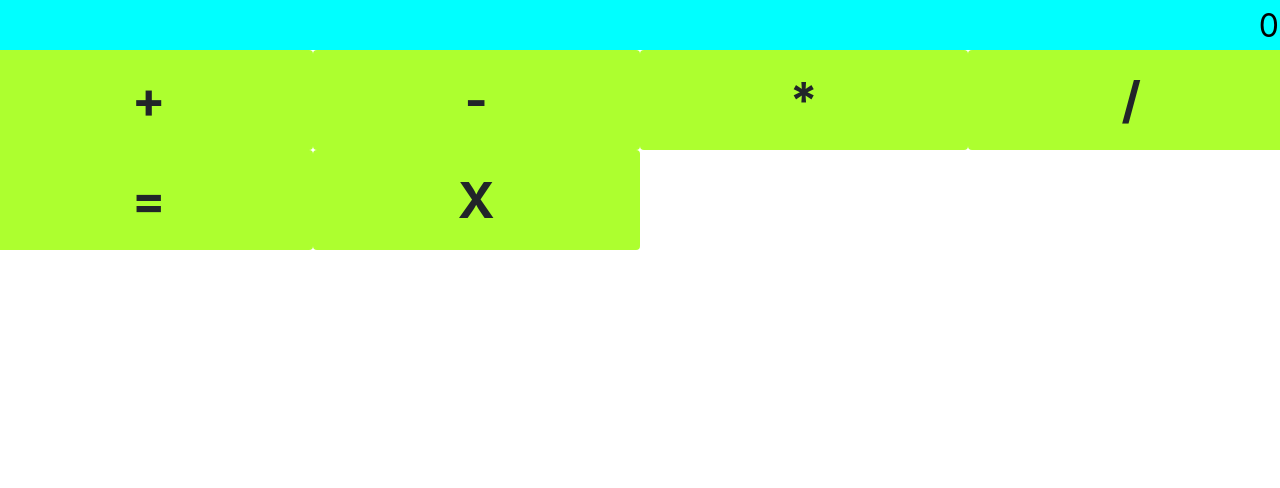
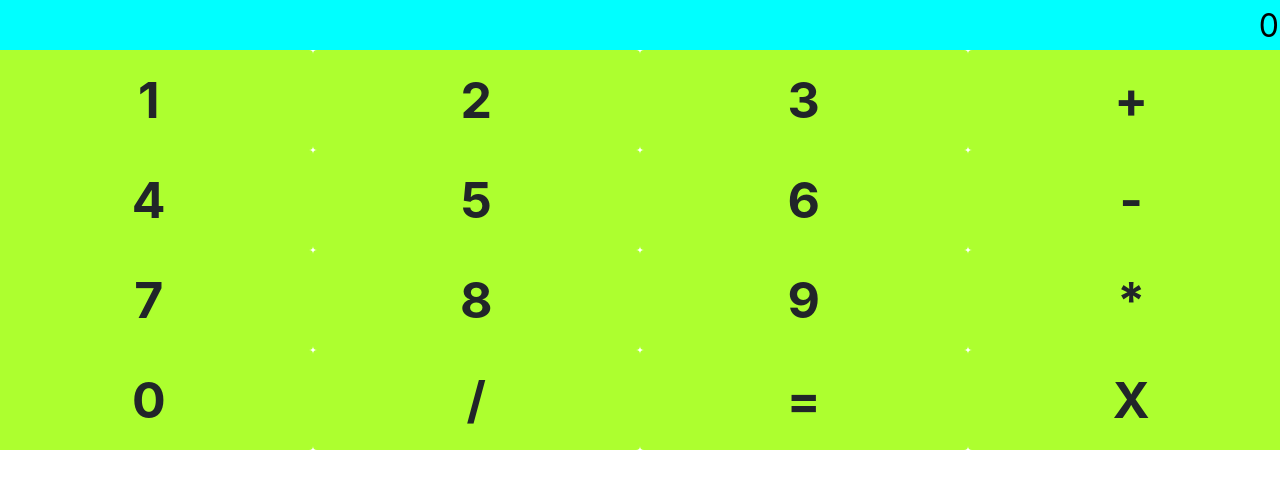
Before and after one commit to Tahirbhalli/react-calculator, a React (Create React App) app: page / in a window 1280 px wide. Shown: the top 488 px of the page. Built offline with nearby package versions, Linux system fonts and the light colour scheme.

Commit message:
stateless components

```diff
--- a/src/component/Number.js
+++ b/src/component/Number.js
@@ -1,30 +1,10 @@
+/* eslint-disable react/destructuring-assignment */
+/* eslint-disable react/prop-types */
 /* eslint-disable react/button-has-type */
-/* eslint-disable jsx-a11y/click-events-have-key-events */
-/* eslint-disable jsx-a11y/no-static-element-interactions */
-/* eslint-disable react/destructuring-assignment */
-// /* eslint-disable react/prop-types */
-// import React, { Component } from 'react';
+import React from 'react';
 
-// export default class Number extends Component {
-//   constructor(props) {
-//     super(props);
-//     this.state = {
-//       number: this.props.number,
-//     };
-//   }
-
-//   render() {
-//     return (
-//       <button className="btn col-3" onClick={() => this.props.triggerParent(this.state.number)}>{this.state.number}</button>
-//     );
-//   }
-// }
-import React from 'react'
-
-export default function Number() {
+export default function Number(props) {
   return (
-    <div>
-
-    </div>
-  )
+    <button className="btn col-3" onClick={() => props.triggerParent(props.number)}>{props.number}</button>
+  );
 }
--- a/src/component/Operator.js
+++ b/src/component/Operator.js
@@ -1,19 +1,10 @@
+/* eslint-disable react/button-has-type */
+/* eslint-disable react/prop-types */
 /* eslint-disable react/destructuring-assignment */
-/* eslint-disable react/prop-types */
-/* eslint-disable react/button-has-type */
-import React, { Component } from 'react';
+import React from 'react';
 
-export default class Operator extends Component {
-  constructor(props) {
-    super(props);
-    this.state = {
-      operator: this.props.operator,
-    };
-  }
-
-  render() {
-    return (
-      <button className="btn col-3" onClick={() => this.props.triggerParent(this.props.operator)}>{this.state.operator}</button>
-    );
-  }
+export default function Operator(props) {
+  return (
+    <button className="btn col-3" onClick={() => props.triggerParent(props.operator)}>{props.operator}</button>
+  );
 }
```
